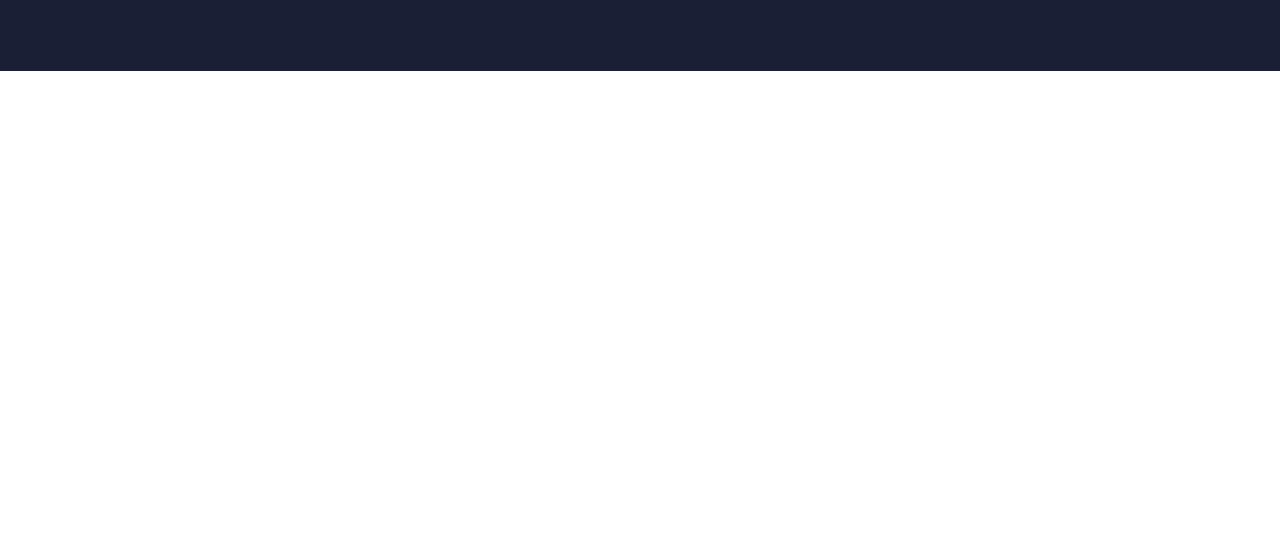
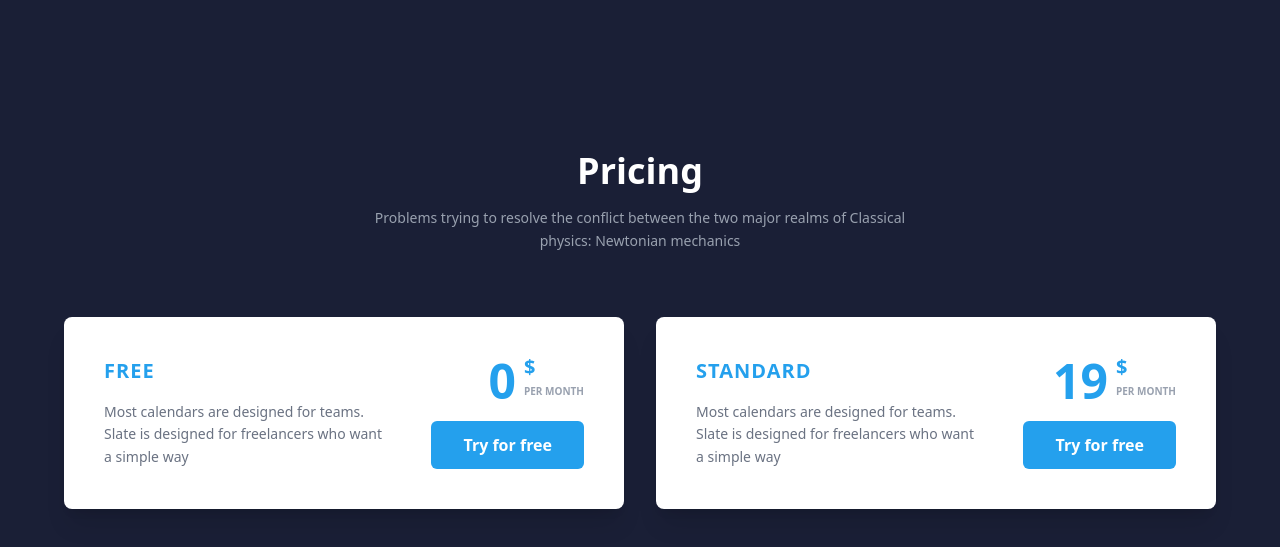
Before and after one commit to Ilyos11/Tailwind-4, a website: page index.html in a window 1280 px wide. Shown: the part 2632-3179 px from the top of the page. Before the commit the page ends 2703 px from the top, so only its background shows below. Drawn offline with Linux system fonts and the light colour scheme.

Commit message:
Section 6

```diff
--- a/index.html
+++ b/index.html
@@ -285,5 +285,69 @@
 
 
 
+<!-- Section 6 -->
+<section class="bg-[#1a1f36] py-20 px-6 text-white font-sans">
+  <div class="max-w-6xl mx-auto">
+
+    <div class="text-center mb-16">
+      <h2 class="text-4xl font-bold mb-4">Pricing</h2>
+      <p class="text-gray-400 max-w-xl mx-auto text-sm leading-relaxed">
+        Problems trying to resolve the conflict between the two major realms of Classical physics: Newtonian mechanics
+      </p>
+    </div>
+
+    <div class="grid grid-cols-1 md:grid-cols-2 gap-8">
+
+      <div class="bg-white rounded-lg p-10 flex flex-col md:flex-row justify-between items-start md:items-center shadow-xl">
+        <div class="md:max-w-[60%]">
+          <h3 class="text-[#24a0ed] font-extrabold text-xl uppercase tracking-wider mb-4">Free</h3>
+          <p class="text-gray-500 text-sm leading-relaxed">
+            Most calendars are designed for teams. Slate is designed for freelancers who want a simple way
+          </p>
+        </div>
+
+        <div class="mt-8 md:mt-0 text-center md:text-right w-full md:w-auto">
+          <div class="flex items-start justify-center md:justify-end mb-4">
+            <span class="text-[#24a0ed] text-5xl font-black">0</span>
+            <div class="ml-2 text-left">
+              <span class="text-[#24a0ed] text-xl font-bold block leading-none">$</span>
+              <span class="text-gray-400 text-[10px] font-bold uppercase">Per Month</span>
+            </div>
+          </div>
+          <button class="w-full md:w-auto bg-[#24a0ed] hover:bg-[#1a8cd8] text-white px-8 py-3 rounded-md font-bold transition duration-300">
+            Try for free
+          </button>
+        </div>
+      </div>
+
+
+      <div class="bg-white rounded-lg p-10 flex flex-col md:flex-row justify-between items-start md:items-center shadow-xl">
+        <div class="md:max-w-[60%]">
+          <h3 class="text-[#24a0ed] font-extrabold text-xl uppercase tracking-wider mb-4">Standard</h3>
+          <p class="text-gray-500 text-sm leading-relaxed">
+            Most calendars are designed for teams. Slate is designed for freelancers who want a simple way
+          </p>
+        </div>
+
+        <div class="mt-8 md:mt-0 text-center md:text-right w-full md:w-auto">
+          <div class="flex items-start justify-center md:justify-end mb-4">
+            <span class="text-[#24a0ed] text-5xl font-black">19</span>
+            <div class="ml-2 text-left">
+              <span class="text-[#24a0ed] text-xl font-bold block leading-none">$</span>
+              <span class="text-gray-400 text-[10px] font-bold uppercase">Per Month</span>
+            </div>
+          </div>
+          <button class="w-full md:w-auto bg-[#24a0ed] hover:bg-[#1a8cd8] text-white px-8 py-3 rounded-md font-bold transition duration-300">
+            Try for free
+          </button>
+        </div>
+      </div>
+
+    </div>
+  </div>
+</section>
+
+
+
 </body>
 </html>
```
Also changed, not shown: src/output.css.
